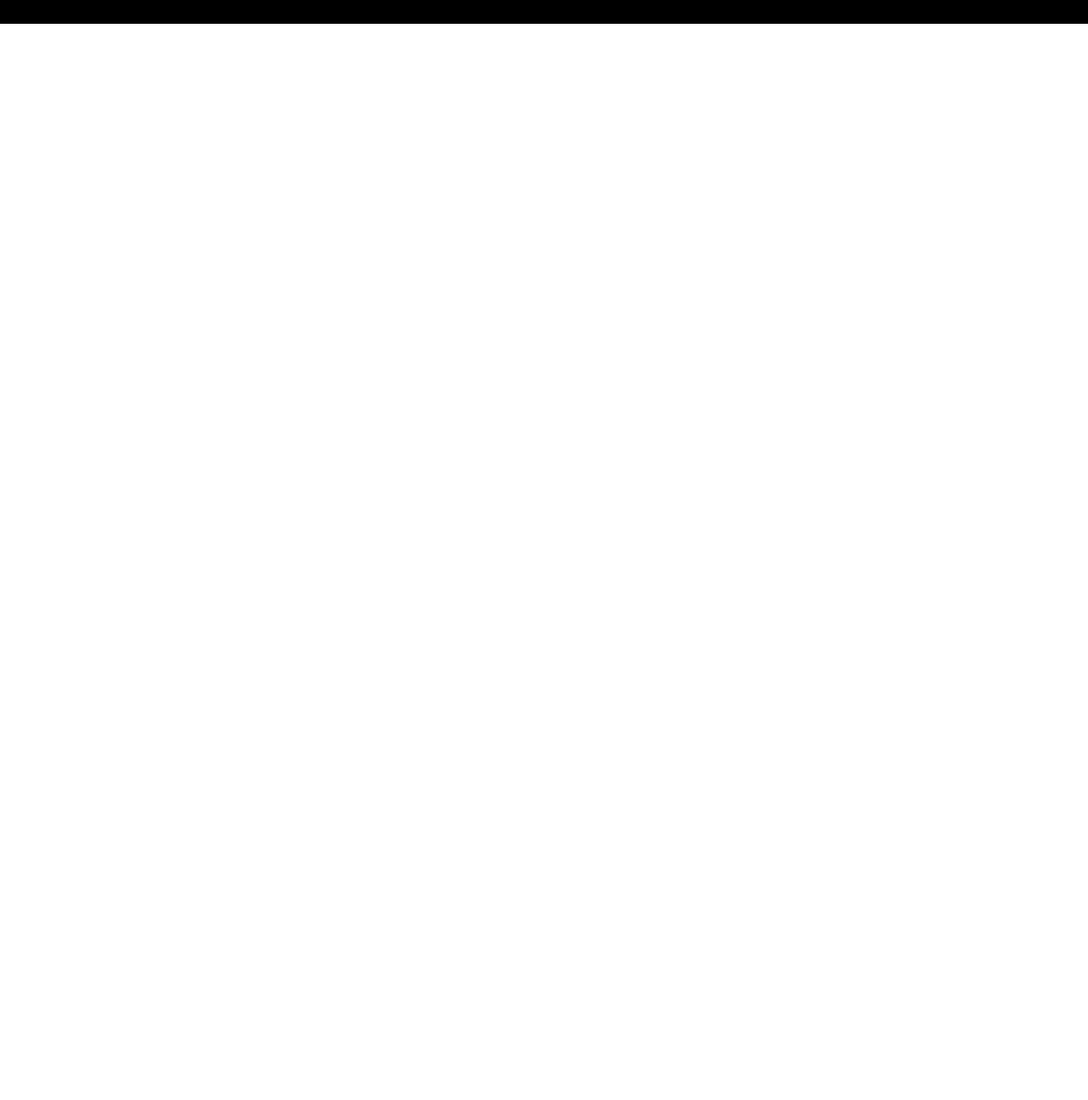
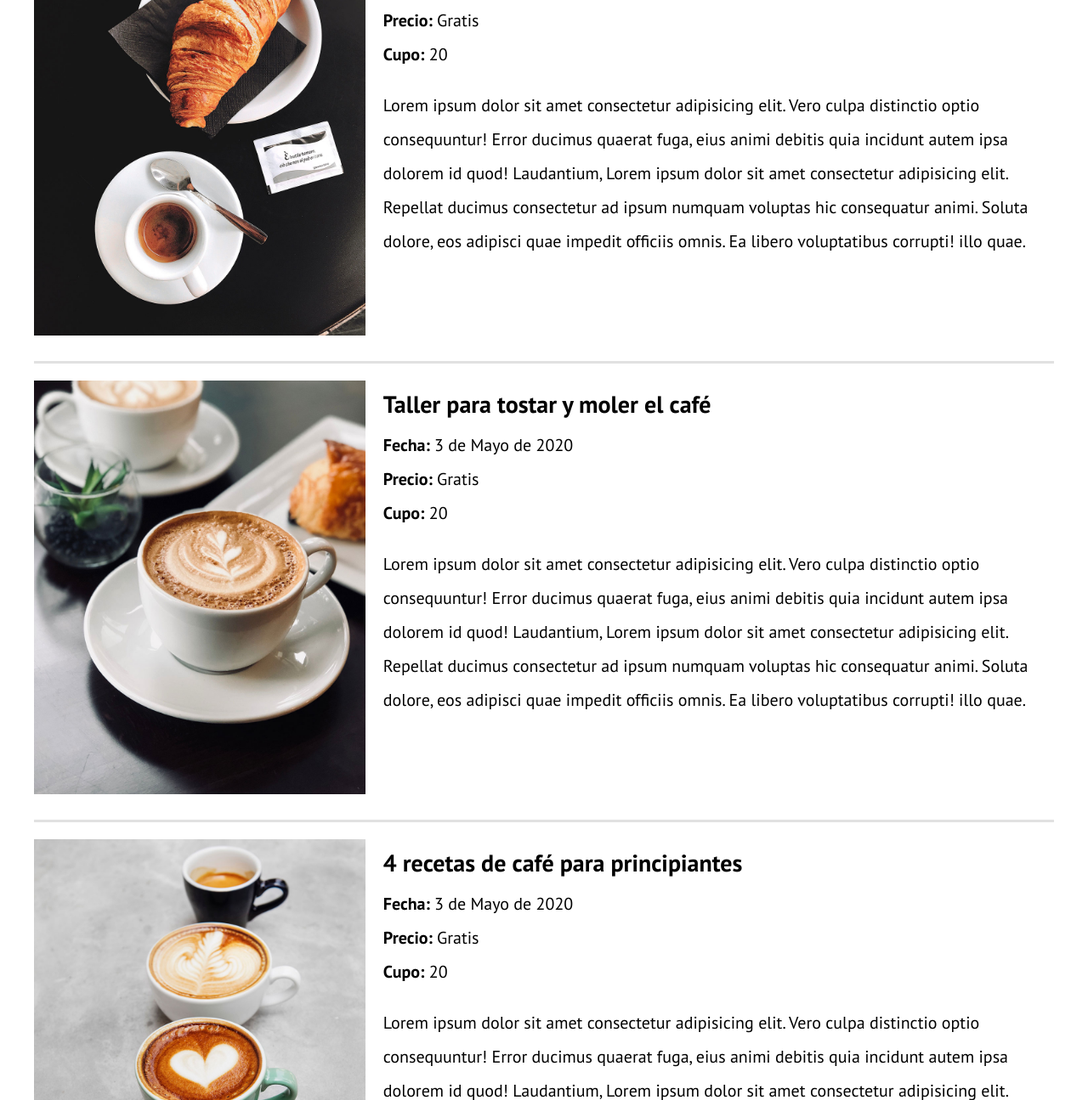
Before and after one commit to yeisonqr19/blogcafe, a plain HTML site: page cursos.html in a window 1280 px wide. Shown: the part 826-2121 px from the top of the page at 85% size. Before the commit the page ends 854 px from the top, so only its background shows below. Drawn offline with nearby package versions, Linux system fonts and the light colour scheme.

Commit message:
finish page cursos

```diff
--- a/css/style.css
+++ b/css/style.css
@@ -62,9 +62,14 @@ img {
         display: flex;
         justify-content: space-between;
     }
-
+    .columna-4{
+        flex: 0 0 calc(33.3% - 1rem);
+    }
     .columna-6{
         flex-basis: calc(50% - 1.5rem);
+    }
+    .columna-8{
+        flex: 0 0 calc(66.6% - 1rem);
     }
 
 }
@@ -218,6 +223,7 @@ img {
 }
 
 .curso {
+    padding-top: 2rem;
     padding-bottom: 2rem;
     border-bottom: solid #e1e1e1;
 }
@@ -233,6 +239,11 @@ img {
 }
 
 .curso p span {
+    font-weight: 400;
+}
+
+.curso p.descripcion{
+    /*esto es para poner mas peso en esta etiqueta y que se apliquen los estilos*/
     font-weight: 400;
 }
 
--- a/cursos.html
+++ b/cursos.html
@@ -38,6 +38,65 @@
     </header>
     <main class="contenedor">
         <h2 class="centrar-texto">Nuestros Próximos cursos y Talleres</h2>
+        <article class="curso grid">
+            <div class="columna-4">
+                <img src="img/curso1.jpg" alt="imagen curso 1">
+            </div>
+            <div class="columna-8">
+                <h4 class="no-margin">Técnicas de extracción de café</h4>
+                <p class="no-margin">Fecha: <span>3 de Mayo de 2020</span></p>
+                <p class="no-margin">Precio: <span>Gratis</span></p>
+                <p class="no-margin">Cupo:<span> 20</span></p>
+
+                <p class="descripcion">Lorem ipsum dolor sit amet consectetur adipisicing elit. Vero culpa distinctio
+                    optio consequuntur! Error ducimus quaerat fuga, eius animi debitis quia incidunt autem ipsa dolorem
+                    id quod! Laudantium, Lorem ipsum dolor sit amet consectetur adipisicing elit. Repellat ducimus
+                    consectetur ad ipsum numquam voluptas hic consequatur animi. Soluta dolore, eos adipisci quae
+                    impedit officiis omnis. Ea libero voluptatibus corrupti! illo quae.</p>
+            </div>
+
+
+        </article>
+
+        <article class="curso grid">
+            <div class="columna-4">
+                <img src="img/curso2.jpg" alt="imagen curso 2">
+            </div>
+            <div class="columna-8">
+                <h4 class="no-margin">Taller para tostar y moler el café</h4>
+                <p class="no-margin">Fecha: <span>3 de Mayo de 2020</span></p>
+                <p class="no-margin">Precio: <span>Gratis</span></p>
+                <p class="no-margin">Cupo:<span> 20</span></p>
+
+                <p class="descripcion">Lorem ipsum dolor sit amet consectetur adipisicing elit. Vero culpa distinctio
+                    optio consequuntur! Error ducimus quaerat fuga, eius animi debitis quia incidunt autem ipsa dolorem
+                    id quod! Laudantium, Lorem ipsum dolor sit amet consectetur adipisicing elit. Repellat ducimus
+                    consectetur ad ipsum numquam voluptas hic consequatur animi. Soluta dolore, eos adipisci quae
+                    impedit officiis omnis. Ea libero voluptatibus corrupti! illo quae.</p>
+            </div>
+
+
+        </article>
+
+        <article class="curso grid">
+            <div class="columna-4">
+                <img src="img/curso3.jpg" alt="imagen curso 3">
+            </div>
+            <div class="columna-8">
+                <h4 class="no-margin">4 recetas de café para principiantes</h4>
+                <p class="no-margin">Fecha: <span>3 de Mayo de 2020</span></p>
+                <p class="no-margin">Precio: <span>Gratis</span></p>
+                <p class="no-margin">Cupo:<span> 20</span></p>
+
+                <p class="descripcion">Lorem ipsum dolor sit amet consectetur adipisicing elit. Vero culpa distinctio
+                    optio consequuntur! Error ducimus quaerat fuga, eius animi debitis quia incidunt autem ipsa dolorem
+                    id quod! Laudantium, Lorem ipsum dolor sit amet consectetur adipisicing elit. Repellat ducimus
+                    consectetur ad ipsum numquam voluptas hic consequatur animi. Soluta dolore, eos adipisci quae
+                    impedit officiis omnis. Ea libero voluptatibus corrupti! illo quae.</p>
+            </div>
+
+
+        </article>
 
 
 
```
